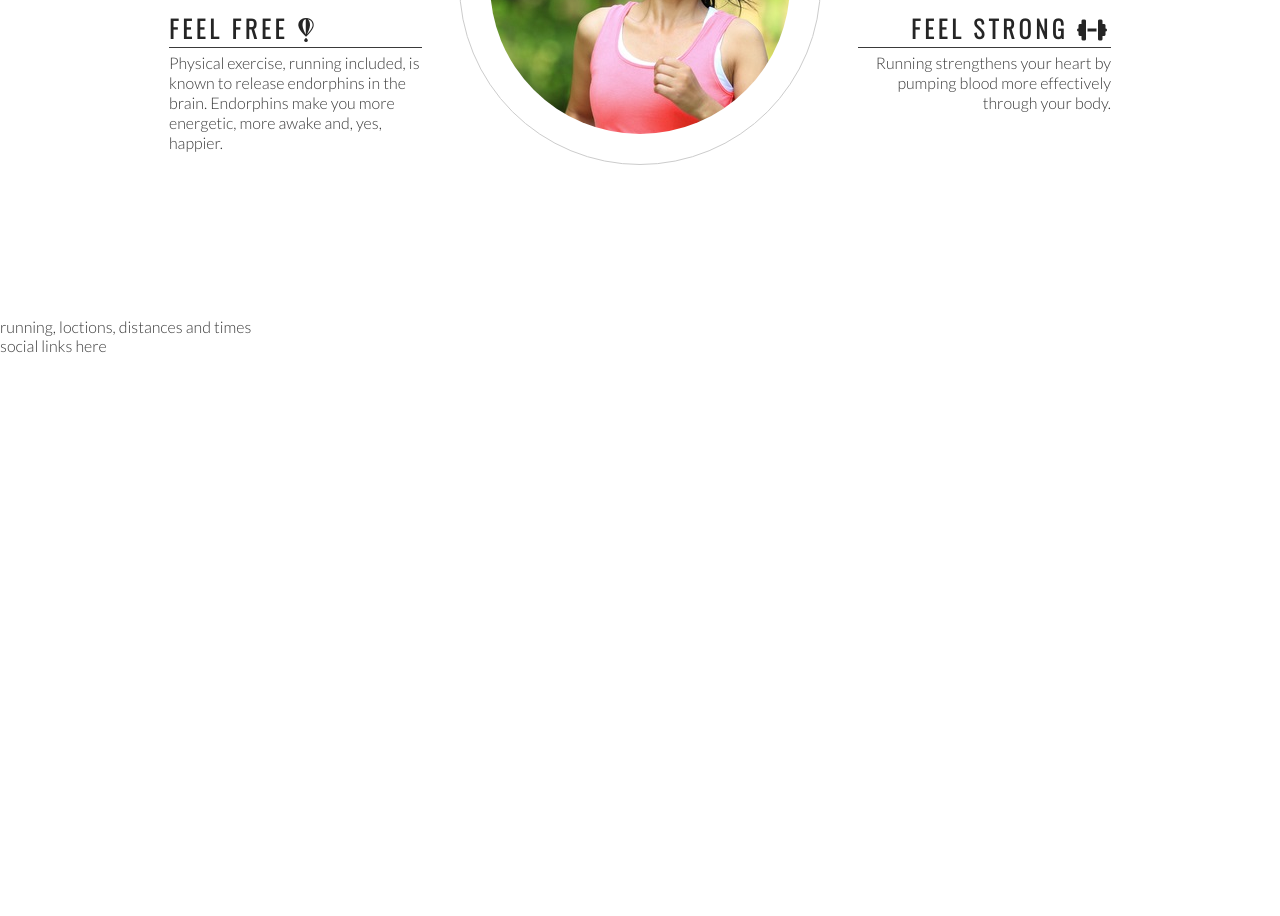
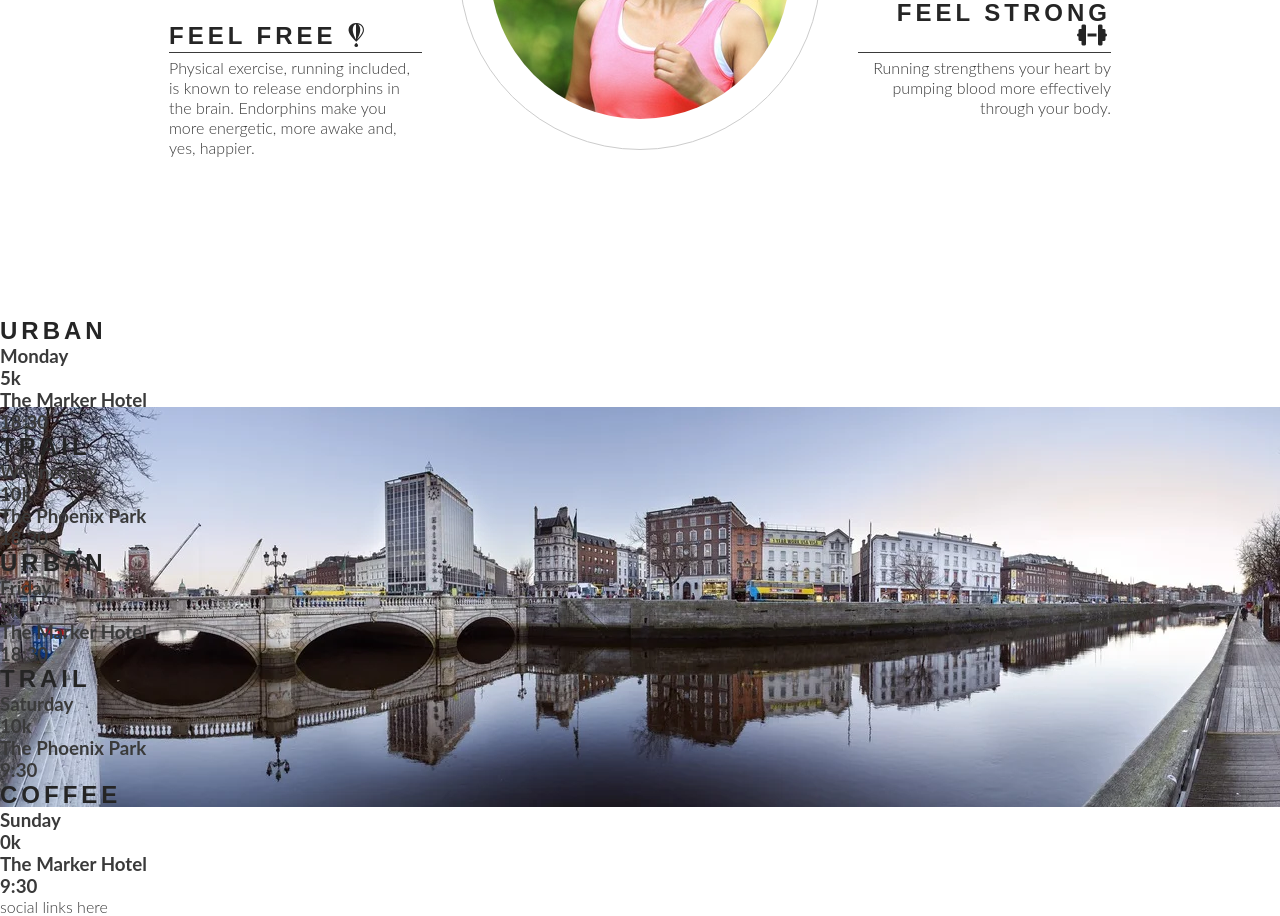
Before and after one commit to danij1990/running-spec, a plain HTML site: page index.html in a window 1280 px wide. Shown: the part 978-1894 px from the top of the page. Before the commit the page ends 1333 px from the top, so only its background shows below. Drawn offline with nearby package versions, Linux system fonts and the light colour scheme.

Commit message:
add dublin picture background

```diff
--- a/assets/css/style.css
+++ b/assets/css/style.css
@@ -1,5 +1,3 @@
-@import url('https://fonts.googleapis.com/css2?family=Lato:wght@300&family=Oswald:wght@300&display=swap');
-
 * {
     margin: 0;
     padding: 0;
@@ -194,3 +192,14 @@ hr {
     height: 100%;
     border-radius: 50%;
 }
+
+/* Meet up styling begins below */
+
+#times {
+    background-image: url(../images/dublin-city.webp);
+    background-repeat: no-repeat;
+    background-position: center;
+    background-position: center;
+    width:100%;
+    overflow:hidden;
+}
--- a/index.html
+++ b/index.html
@@ -7,7 +7,8 @@
     <meta name="viewport" content="width=device-width, initial-scale=1.0">
     <meta name="description" content="Love Running club for runners in Dublin, Ireland">
     <meta name="keywords" content="love runnung, running club, ireland, dublin">
-    <link rel="stylesheet" href="assets/css/style.css">
+    <link rel="stylesheet" href="assets/css/style.css"
+        href="https://fonts.googleapis.com/css2?family=Lato:wght@300&family=Oswald:wght@300&display=swap">
     <title>Love Running </title>
 </head>
 
@@ -85,8 +86,42 @@
             </div>
         </div>
     </section>
-    <section>
-        running, loctions, distances and times
+    <section id="times">
+        <div>
+            <h2>Urban</h2>
+            <h3>Monday</h3>
+            <h3>5k</h3>
+            <h3>The Marker Hotel</h3>
+            <h3>18:30</h3>
+        </div>
+        <div>
+            <h2>Trail</h2>
+            <h3>Wednesday</h3>
+            <h3>10k</h3>
+            <h3>The Phoenix Park</h3>
+            <h3>18:30</h3>
+        </div>
+        <div>
+            <h2>Urban</h2>
+            <h3>Friday</h3>
+            <h3>5k</h3>
+            <h3>The Marker Hotel</h3>
+            <h3>18:30</h3>
+        </div>
+        <div>
+            <h2>Trail</h2>
+            <h3>Saturday</h3>
+            <h3>10k</h3>
+            <h3>The Phoenix Park</h3>
+            <h3>9:30</h3>
+        </div>
+        <div>
+            <h2>Coffee</h2>
+            <h3>Sunday</h3>
+            <h3>0k</h3>
+            <h3>The Marker Hotel</h3>
+            <h3>9:30</h3>
+        </div>
     </section>
     <footer>
         social links here
```
Also changed, not shown: assets/images/dublin-city.webp (added).
